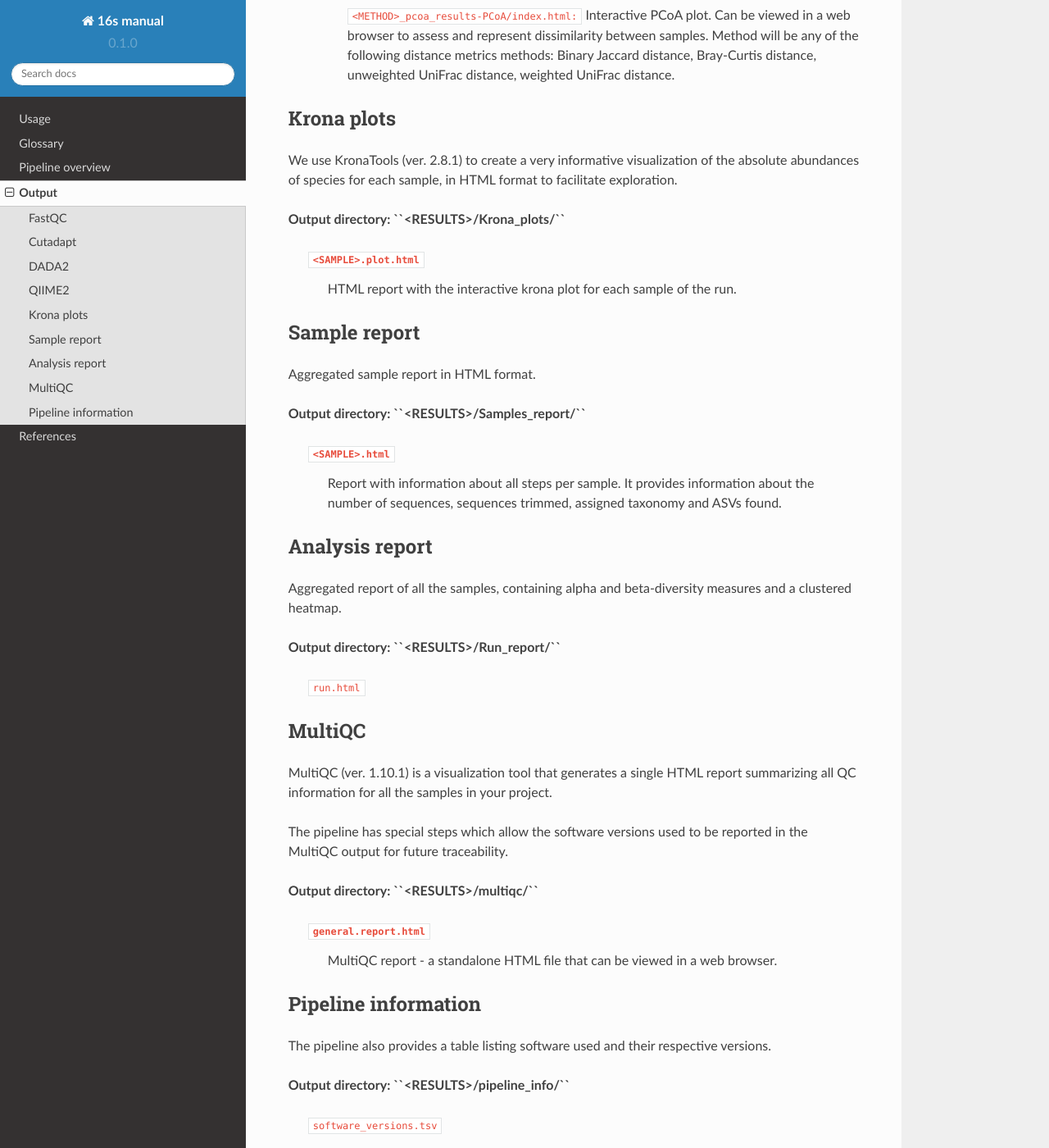
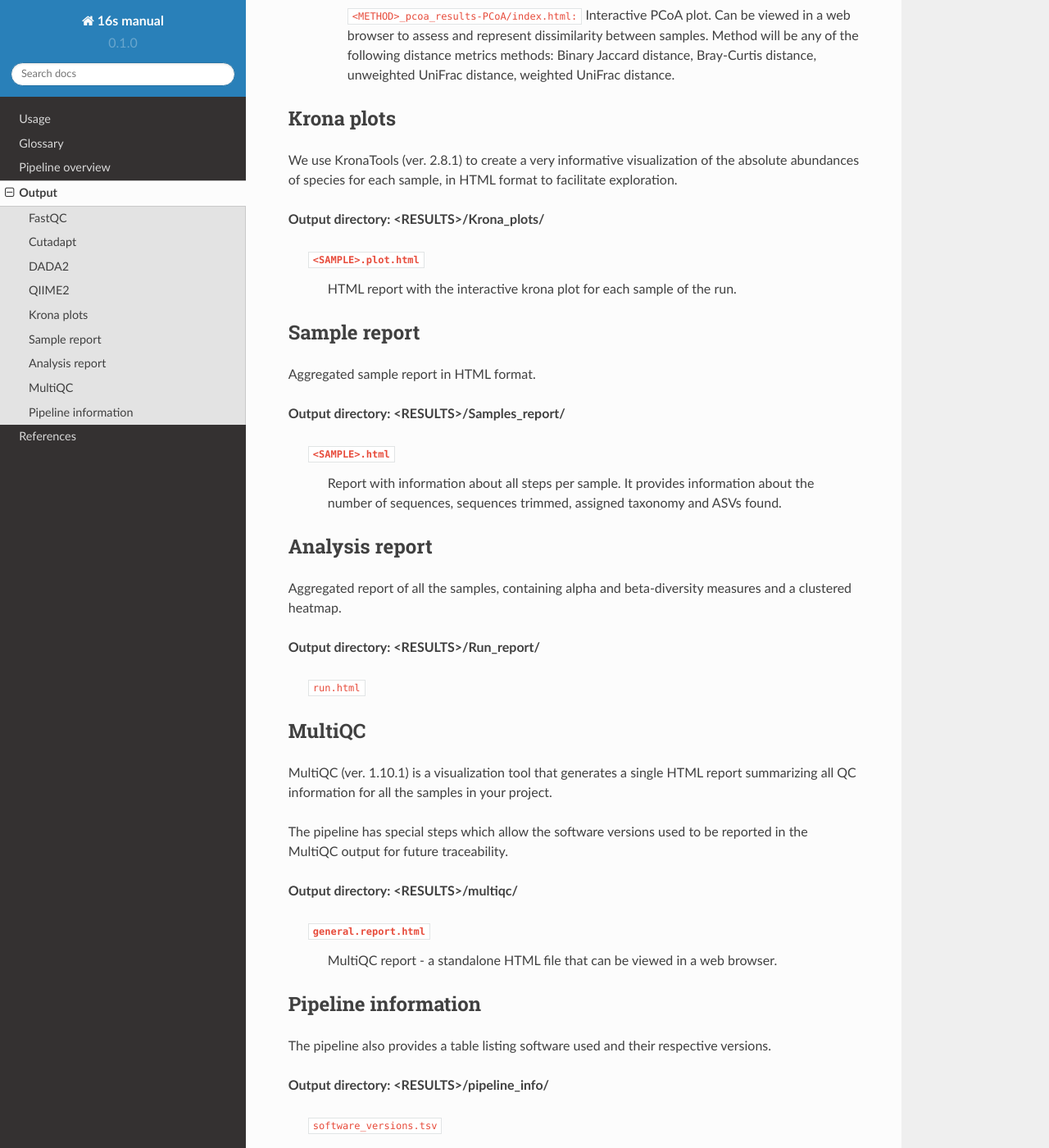
Before and after one commit to Flomics/16s-metagenomics-manual, a Sphinx documentation site: the page built from docs/source/output.rst, in a window 1280 px wide and 1400 px high, scrolled down 4098 px. Shown: the whole window at 82% size. Built offline with Sphinx 7.4.7 and the Read the Docs theme 2.0.0, drawn with Linux system fonts in a browser that asks for light colours; some of the changed text lies outside the part shown.

```diff
--- a/docs/source/output.rst
+++ b/docs/source/output.rst
@@ -12,7 +12,7 @@
 
 The FastQC plots displayed in the MultiQC report shows untrimmed reads. They may contain adapter sequences and potentially regions with low quality.
 
-**Output directory:  ``<RESULTS>/fastqc/``**
+**Output directory:  <RESULTS>/fastqc/**
 
     ``<SAMPLE>_fastqc.html``
         FastQC report, containing quality metrics for your untrimmed raw fastq files
@@ -21,7 +21,7 @@
 ++++++++++++++
 The pipeline uses Cutadapt (ver. 3.2) for removal of adapters, primers, poly-A tails and other types of unwanted sequences from high-throughput sequencing reads. If the option checkbox that allows for the possibility to skip the trimming step was marked (in case the samples to be processed have already had their primer sequences removed), these outputs will not be given.
 
-**Output directory: ``<RESULTS>/cutadapt/``**
+**Output directory: <RESULTS>/cutadapt/**
 
     ``<SAMPLE>.trimmed.cutadapt.log``
         Log file of the cutadapt process, with statistics regarding the primers trimmed.
@@ -35,7 +35,7 @@
 
 The database that DADA2 will use to match the inferred ASVs against it and taxonomically classify them will be the `Silva 138 database <https://www.arb-silva.de/documentation/release-138/>`_, due to its extended use in the field of metagenomics. The release 138 of the Silva database allows for the identification of a total 2,225,272 organisms, 1,983,534 of which are from the Bacteria kingdom. In Silva’s `browser <https://www.arb-silva.de/browser/>`_ users can consult the contents of the database.
 
-**Output directory: ``<RESULTS>/dada2/``**
+**Output directory: <RESULTS>/dada2/**
 
     ``QC/``
         Internal quality control of the assignment, with several statistics and reports.
@@ -58,7 +58,7 @@
 ++++++++++++++
 QIIME2 (ver. 2021.2.0) is a next-generation microbiome bioinformatics platform. In this pipeline, several of its algorithms are used to further analyze ASV data obtained from the previous steps.
 
-**Output directory: ``<RESULTS>/qiime2/``**
+**Output directory: <RESULTS>/qiime2/**
 
     ``abundance_tables/``
         ``abs-abund-table-X.tsv``
@@ -107,7 +107,7 @@
 ++++++++++++++
 We use KronaTools (ver. 2.8.1) to create a very informative visualization of the absolute abundances of species for each sample, in HTML format to facilitate exploration.
 
-**Output directory: ``<RESULTS>/Krona_plots/``**
+**Output directory: <RESULTS>/Krona_plots/**
 
     ``<SAMPLE>.plot.html``
         HTML report with the interactive krona plot for each sample of the run.
@@ -117,7 +117,7 @@
 
 Aggregated sample report in HTML format.
 
-**Output directory: ``<RESULTS>/Samples_report/``**
+**Output directory: <RESULTS>/Samples_report/**
 
     ``<SAMPLE>.html``
         Report with information about all steps per sample. It provides information about the number of sequences, sequences trimmed, assigned taxonomy and ASVs found.
@@ -126,7 +126,7 @@
 ++++++++++++++
 Aggregated report of all the samples, containing alpha and beta-diversity measures and a clustered heatmap.
 
-**Output directory: ``<RESULTS>/Run_report/``**
+**Output directory: <RESULTS>/Run_report/**
 
     ``run.html``
 
@@ -136,7 +136,7 @@
 
 The pipeline has special steps which allow the software versions used to be reported in the MultiQC output for future traceability.
 
-**Output directory: ``<RESULTS>/multiqc/``**
+**Output directory: <RESULTS>/multiqc/**
 
     ``general.report.html``
         MultiQC report - a standalone HTML file that can be viewed in a web browser.
@@ -145,6 +145,6 @@
 ++++++++++++++
 The pipeline also provides a table listing software used and their respective versions.
 
-**Output directory: ``<RESULTS>/pipeline_info/``**
+**Output directory: <RESULTS>/pipeline_info/**
 
     ``software_versions.tsv``
```
